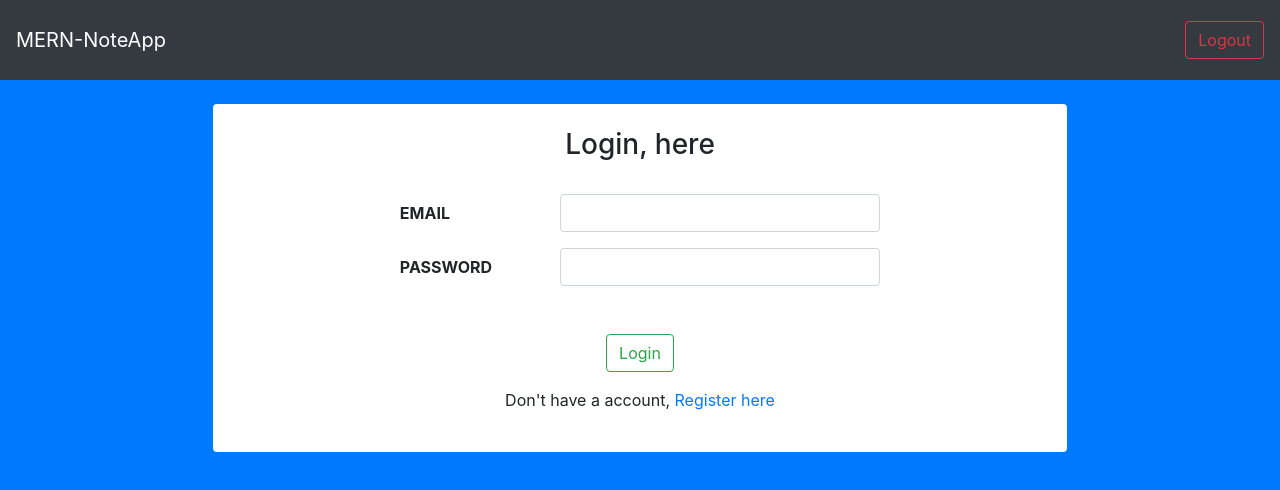
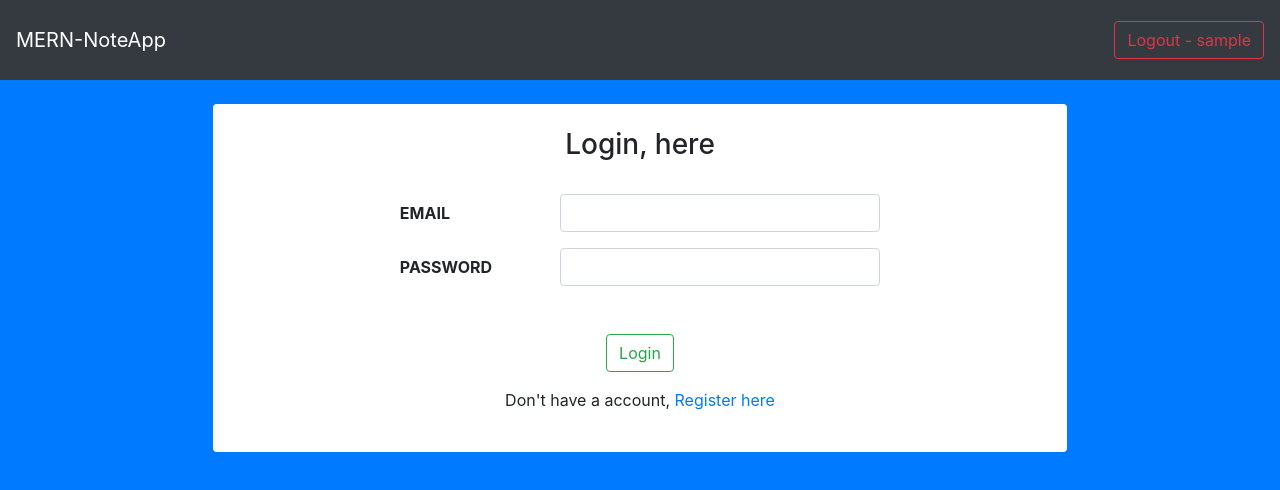
Before and after one commit to skrstore/10-MERN-NoteApp, a React (Create React App) app in the folder website/: page /login in a window 1280 px wide. Shown: the top 490 px of the page. Built offline with nearby package versions, Linux system fonts and the light colour scheme; sample sign-in values are in the browser's storage.

Commit message:
(website) add username in Logout Button

```diff
--- a/website/src/components/Navbar.jsx
+++ b/website/src/components/Navbar.jsx
@@ -4,10 +4,12 @@ import { withRouter } from "react-router-dom";
 class Navbar extends Component {
     handleLogout = () => {
         localStorage.removeItem("auth_token");
+        localStorage.removeItem("username");
         this.props.history.push("/login");
     };
 
     render() {
+        const username = localStorage.getItem("username");
         const isLogin = !!localStorage.getItem("auth_token");
         return (
             <nav
@@ -23,7 +25,7 @@ class Navbar extends Component {
                                 className="btn btn-outline-danger"
                                 onClick={this.handleLogout}
                             >
-                                Logout
+                                Logout - {username}
                             </button>
                         </div>
                     </div>
--- a/website/src/pages/Login.jsx
+++ b/website/src/pages/Login.jsx
@@ -3,14 +3,14 @@ import { Link } from "react-router-dom";
 
 import InputField from "./../components/InputField";
 
-import { post } from "../services/requests";
+import { get, post } from "../services/requests";
 
 export default class Login extends Component {
     constructor(props) {
         super(props);
         this.state = {
             email: "",
-            password: ""
+            password: "",
         };
     }
 
@@ -18,7 +18,7 @@ export default class Login extends Component {
         this.setState({ [name]: e.target.value });
     };
 
-    handleSubmit = e => {
+    handleSubmit = (e) => {
         e.preventDefault();
         console.log(this.state);
         this.sendLoginData();
@@ -27,10 +27,15 @@ export default class Login extends Component {
     sendLoginData = async () => {
         const result = await post("user/login", this.state);
 
-        console.log("RES ", result);
         if (!result.error) {
             const token = result.data.token;
             localStorage.setItem("auth_token", token);
+
+            const result2 = await get("user", {
+                Authorization: "Bearer " + token,
+            });
+
+            localStorage.setItem("username", result2.data.username);
             this.props.history.push("/");
         } else {
             console.log("ERROR in login");
@@ -51,13 +56,13 @@ export default class Login extends Component {
                         <InputField
                             name="email"
                             value={this.state.email}
-                            onChange={e => this.handleInputChange(e, "email")}
+                            onChange={(e) => this.handleInputChange(e, "email")}
                             type="email"
                         />
                         <InputField
                             name="password"
                             value={this.state.password}
-                            onChange={e =>
+                            onChange={(e) =>
                                 this.handleInputChange(e, "password")
                             }
                             type="password"
```
